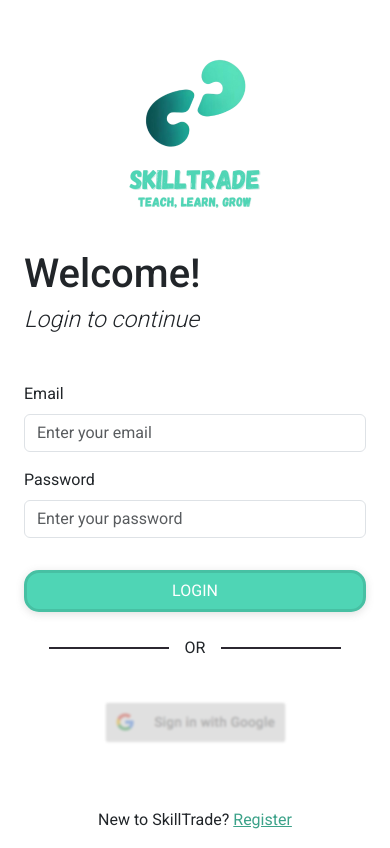
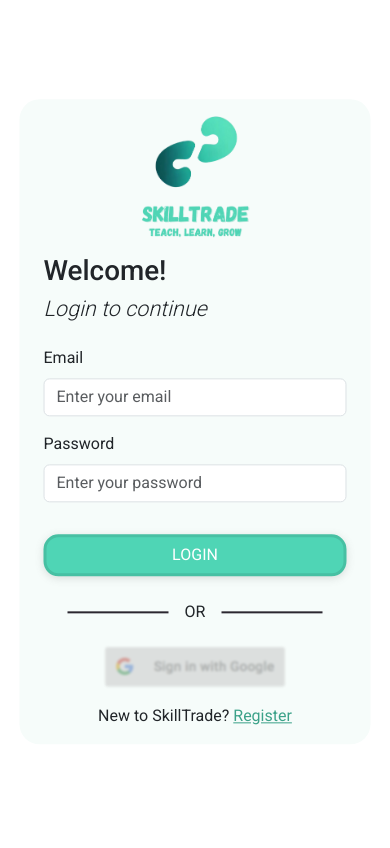
Before and after one commit to Nestor162/SkillTrade-Capstone-Project-Frontend, a React (Vite) app: page / in a window 390 px wide. Built offline with nearby package versions, Linux system fonts and the light colour scheme; the HTML template or start-up script is replaced by a standard one.

Commit message:
Implement responsiveness in login page

```diff
--- a/src/App.jsx
+++ b/src/App.jsx
@@ -1,9 +1,10 @@
 import LoginPage from './components/auth/LoginPage'
-
 function App() {
   return (
     <>
-      <LoginPage />
+      <div id='login-wrapper'>
+        <LoginPage />
+      </div>
     </>
   )
 }
--- a/src/components/auth/GoogleSignBtn.jsx
+++ b/src/components/auth/GoogleSignBtn.jsx
@@ -11,7 +11,7 @@ function GoogleSignBtn() {
 
   return (
     <Row>
-      <Col md={6} className='mb-3 mt-4 w-100 position-relative'>
+      <Col md={6} className='mb-2 mt-1 w-100 position-relative'>
         <div className='d-flex justify-content-center mt-3' onClick={toggleShowToast}>
           <img
             src={googleBtn}
@@ -23,7 +23,7 @@ function GoogleSignBtn() {
         </div>
 
         <div className='mt-3 position-absolute' style={{ left: '50%', transform: 'translateX(-50%)' }}>
-          <Toast show={showToast} onClose={toggleShowToast} className=''>
+          <Toast show={showToast} onClose={toggleShowToast} style={{ left: '50%', transform: 'translateY(-100%)' }}>
             <Toast.Header>
               <strong className='me-auto'>Don&apos;t panic!</strong>
             </Toast.Header>
--- a/src/components/auth/LoginForm.jsx
+++ b/src/components/auth/LoginForm.jsx
@@ -1,9 +1,9 @@
 import Button from 'react-bootstrap/Button'
 import Form from 'react-bootstrap/Form'
 
-function BasicExample() {
+function LoginForm() {
   return (
-    <Form className='d-flex flex-column mx-4 mt-5'>
+    <Form className='d-flex flex-column mx-4 mt-4'>
       <Form.Group className='mb-3' controlId='formBasicEmail'>
         <Form.Label>Email</Form.Label>
         <Form.Control type='email' placeholder='Enter your email' />
@@ -20,4 +20,4 @@ function BasicExample() {
   )
 }
 
-export default BasicExample
+export default LoginForm
--- a/src/components/auth/LoginPage.jsx
+++ b/src/components/auth/LoginPage.jsx
@@ -1,16 +1,16 @@
 import LoginForm from './LoginForm'
-import logo from '../../assets/img/skilltrade-logo-with-text.png'
+import logo from '../../assets/img/skilltrade-logo-with-text-cropped.png'
 import GoogleSignBtn from './GoogleSignBtn'
 function LoginPage() {
   return (
     <>
       <header>
         <div className='d-flex justify-content-center'>
-          <img src={logo} alt='SkillTrade logo' width={'250px'} />
+          <img src={logo} alt='SkillTrade logo' width={'110px'} className='my-3' />
         </div>
         <div className='ms-4'>
-          <h1 className='big-txt'>Welcome!</h1>
-          <h2 className='fs-3 fst-italic fw-lighter'>Login to continue</h2>
+          <h1 className='fs-1'>Welcome!</h1>
+          <h2 className='fs-4 fst-italic fw-lighter'>Login to continue</h2>
         </div>
       </header>
       <LoginForm />
@@ -19,7 +19,7 @@ function LoginPage() {
         <div className='horizontal-separator me-5'></div>
       </div>
       <GoogleSignBtn />
-      <p className='d-flex justify-content-center mt-5'>
+      <p className='d-flex justify-content-center mt-2'>
         New to SkillTrade?&nbsp;<a href='#'>Register</a>
       </p>
     </>
--- a/src/index.css
+++ b/src/index.css
@@ -25,9 +25,9 @@
 
   /* Background Color */
   --background-color: #ffffff;
-  --background-color-light: #f7f7f7;
-  --background-color-dark: #e0e0e0;
-  --background-color-accent: #f0f0f0;
+  --background-color-light: #f5f5f5;
+  --background-color-dark: #dde3e1;
+  --background-color-accent: #f6fcfa;
 
   /* Neutral Color */
   --neutral-color: #2b2730;
@@ -46,10 +46,7 @@ body {
   font-family: 'Roboto', sans-serif;
 }
 
-.big-txt {
-  font-size: 40px;
-}
-
+/* BUTTONS */
 .main-btn {
   background-color: var(--button-color);
   border: solid #47c0a3 3px;
@@ -64,9 +61,27 @@ body {
   box-shadow: rgba(99, 99, 99, 0.2) 0px 2px 8px 0px;
 }
 
+/* FORMS */
 .form-control:focus {
-  border-color: var(--primary-color-light); /* Cambia el color del borde al enfoque */
-  box-shadow: 0 0 0 0.2rem var(--primary-color-dark); /* Cambia el sombreado del enfoque */
+  border-color: var(--primary-color-light);
+  box-shadow: 0 0 0 0.2rem var(--primary-color-dark);
+}
+
+#login-wrapper {
+  position: absolute;
+  top: 50%;
+  left: 50%;
+  transform: translate(-50%, -50%);
+  z-index: 100;
+  background-color: var(--background-color-accent);
+  border-radius: 20px;
+}
+
+/* Extra small devices (phones, 390px and down) */
+@media only screen and (max-width: 390px) {
+  #login-wrapper {
+    width: 90%;
+  }
 }
 
 .horizontal-separator {
@@ -75,6 +90,7 @@ body {
   width: 120px;
 }
 
+/* LINKS */
 a {
   color: var(--primary-color-dark);
 }
```
